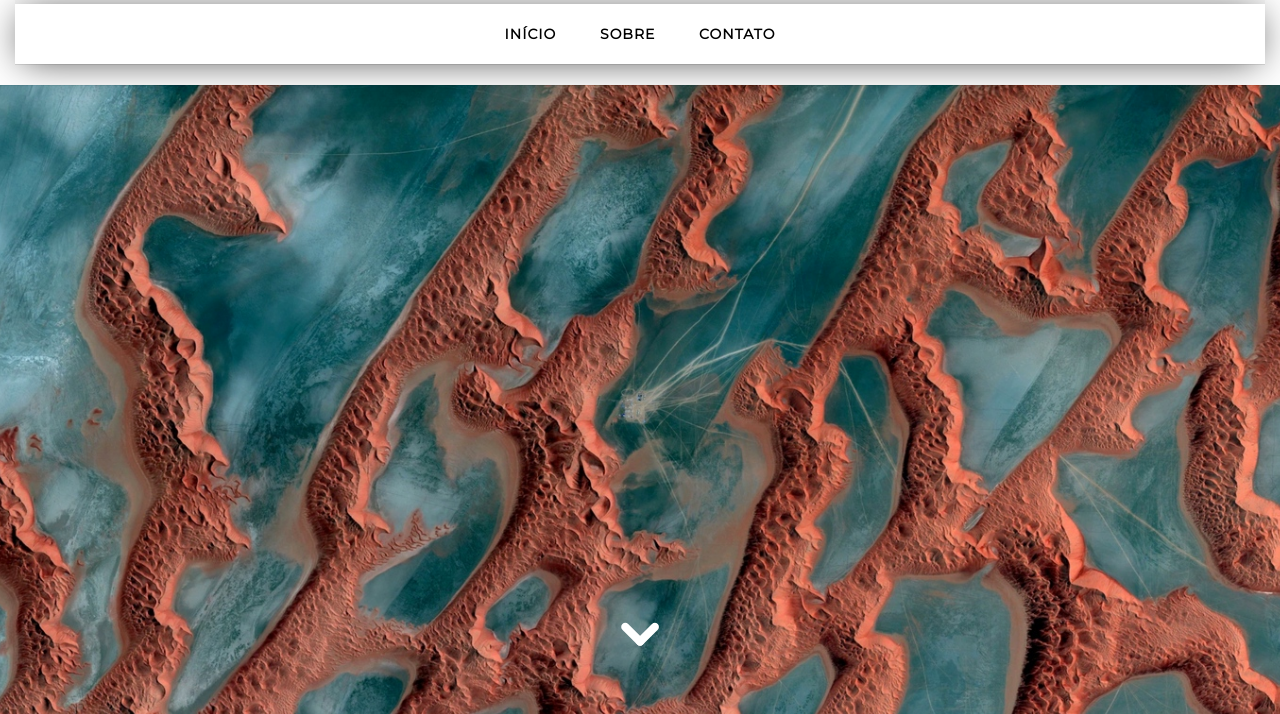
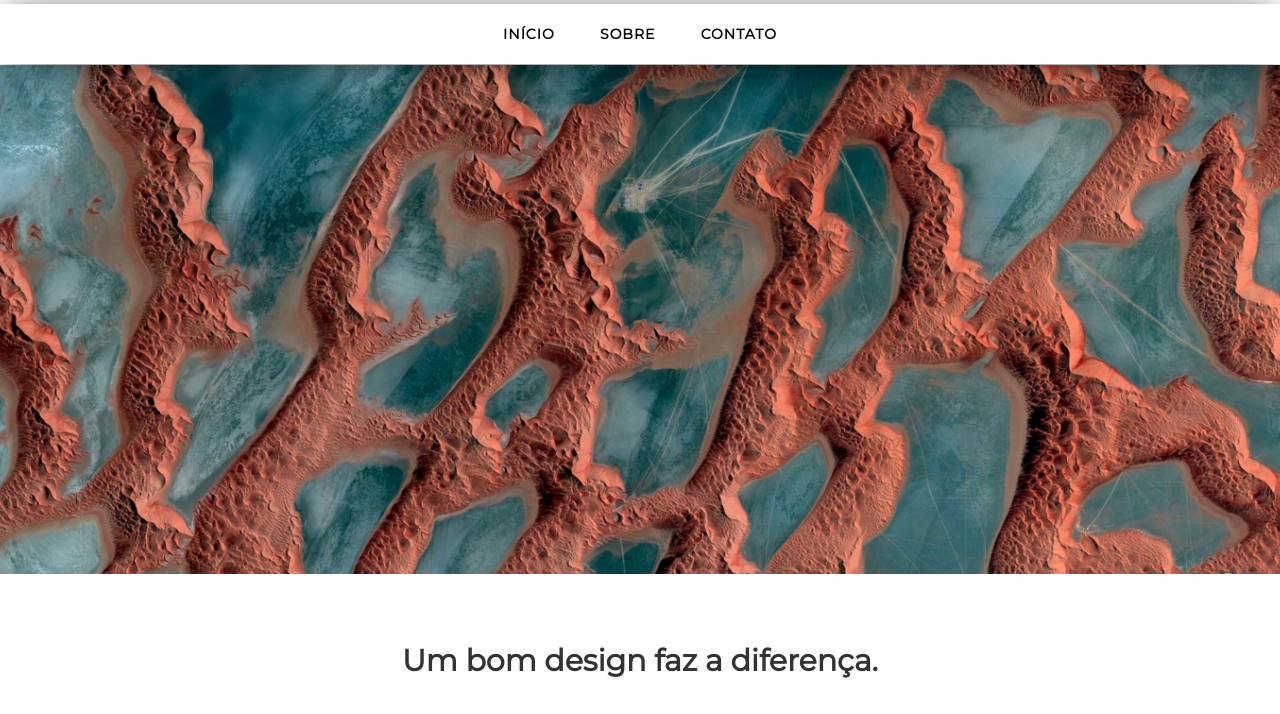
Before and after one commit to evernesk/evernesk.github.io, a website: page index.html in a window 1280 px wide. Shown: the part 126-840 px from the top of the page. Drawn offline with nearby package versions, Linux system fonts and the light colour scheme; a web font is replaced by a local one.

Commit message:
running command git .

```diff
--- a/index.html
+++ b/index.html
@@ -33,7 +33,7 @@
         <script src="https://oss.maxcdn.com/libs/respond.js/1.4.2/respond.min.js"></script>
     <![endif]-->
 
-    <link rel="stylesheet" href="https://maxcdn.bootstrapcdn.com/bootstrap/3.3.7/css/bootstrap.min.css" integrity="sha384-BVYiiSIFeK1dGmJRAkycuHAHRg32OmUcww7on3RYdg4Va+PmSTsz/K68vbdEjh4u" crossorigin="anonymous">
+
 
     <script>
         (function(i,s,o,g,r,a,m){i['GoogleAnalyticsObject']=r;i[r]=i[r]||function(){
```
